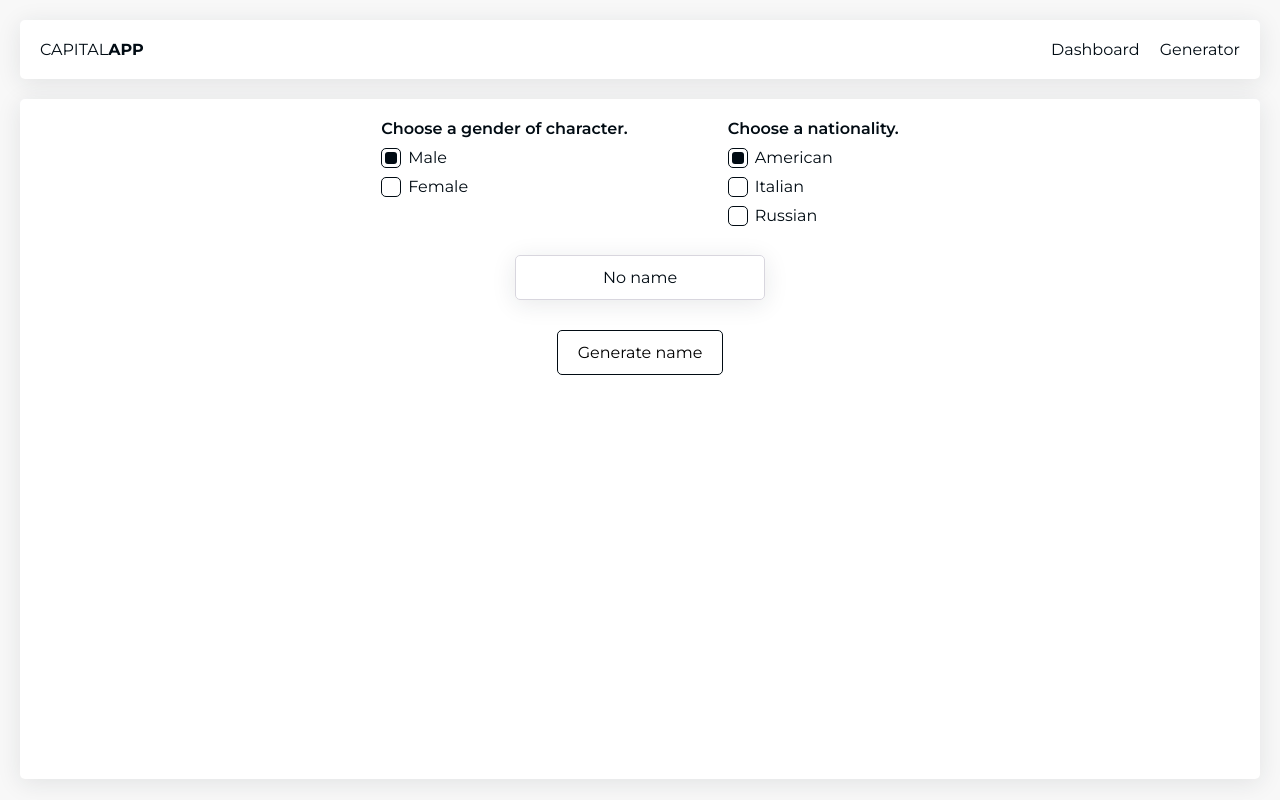
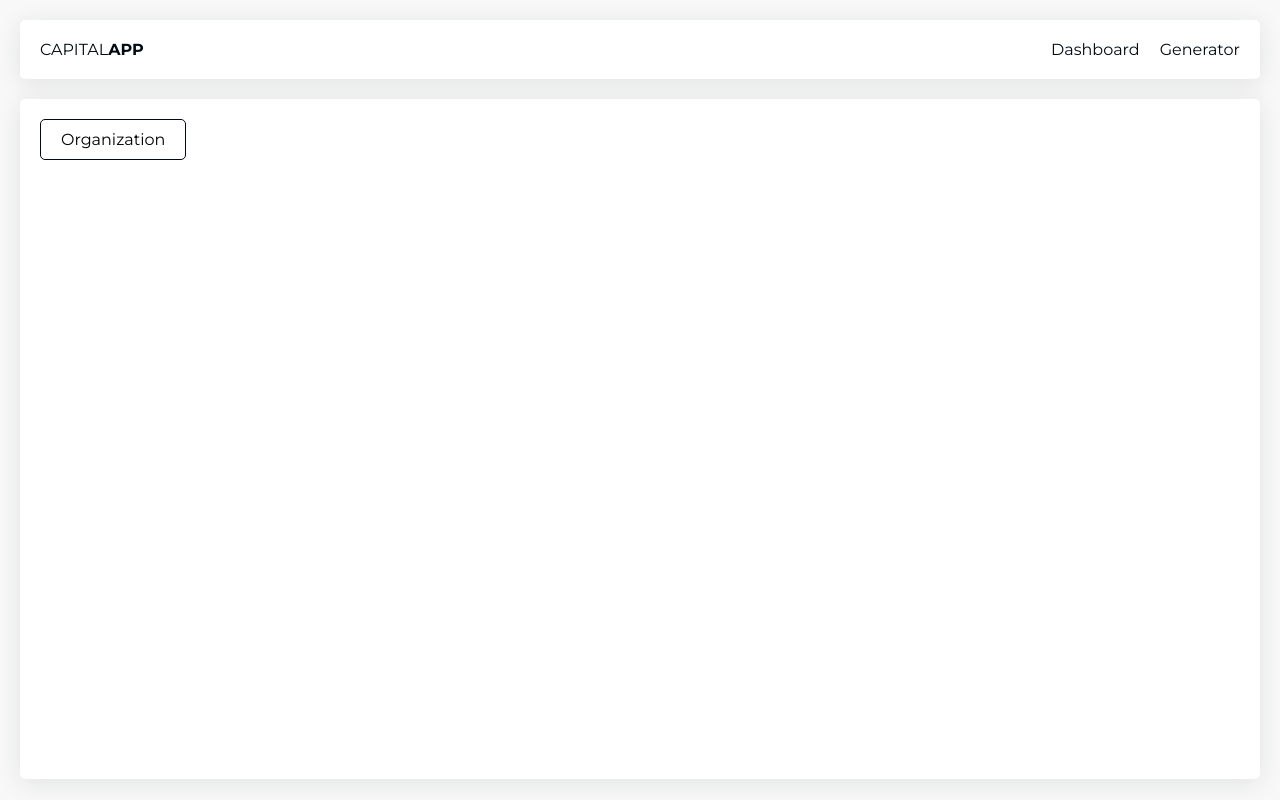
Before and after one commit to HardCodeMatter/capital-app, a React (Create React App) app: page / in a window 1280 px wide. Before the commit this address led to /generator. Built offline with nearby package versions, Linux system fonts and the light colour scheme.

Commit message:
connected styled-components and created Dropdown UI component

```diff
--- a/package.json
+++ b/package.json
@@ -10,6 +10,7 @@
 		"react-dom": "^18.2.0",
 		"react-router-dom": "^6.3.0",
 		"react-scripts": "5.0.1",
+		"styled-components": "^5.3.5",
 		"web-vitals": "^2.1.4"
 	},
 	"scripts": {
--- a/src/components/Button/Button.module.css
+++ b/src/components/Button/Button.module.css
@@ -4,7 +4,7 @@
     background: none;
     cursor: pointer;
 
-    padding: 12px 20px;
+    padding: 10px 20px;
 }
 
 .button:hover {
--- /dev/null
+++ b/src/components/Dropdown/Dropdown.jsx
@@ -0,0 +1,55 @@
+import React, { useState } from 'react';
+import styled from 'styled-components';
+
+import { DropdownItem } from 'components/Dropdown/DropdownItem';
+
+export const Dropdown = ({ label, items }) => {
+	const [isOpen, setOpen] = useState(false);
+	const [selectedItem, setSelectedItem] = useState(null);
+
+	const handleOpen = () => setOpen(!isOpen);
+
+	return (
+		<Wrapper>
+			<Control onClick={handleOpen} type="button">
+				{selectedItem === null ? label : items[selectedItem - 1].label}
+			</Control>
+			{isOpen && (
+				<Menu>
+					{items.map(({ label, value }) => (
+						<DropdownItem
+							key={value}
+							onClick={() => {
+								setSelectedItem(value);
+								setOpen(!isOpen);
+							}}
+							label={label}
+						/>
+					))}
+				</Menu>
+			)}
+		</Wrapper>
+	);
+};
+
+const Wrapper = styled.div`
+	max-width: 300px;
+`;
+
+const Control = styled.button`
+	border: 1px solid #010b13;
+	border-radius: 5px;
+	cursor: pointer;
+
+	padding: 10px 20px;
+	margin-bottom: 5px;
+`;
+
+const Menu = styled.div`
+	border-radius: 5px;
+	box-shadow: 0 10px 24px 0 rgba(34, 41, 47, 0.1);
+	overflow-y: auto;
+	width: 230px;
+
+	padding: 5px 0;
+`;
--- /dev/null
+++ b/src/components/Dropdown/DropdownItem.jsx
@@ -0,0 +1,14 @@
+import React from 'react';
+import styled from 'styled-components';
+
+export const DropdownItem = ({ onClick, label }) => {
+	return <Wrapper onClick={onClick}>{label}</Wrapper>;
+};
+
+const Wrapper = styled.div`
+	padding: 10px 20px;
+
+	&:hover {
+		background-color: rgba(75, 75, 75, 0.09);
+	}
+`;
--- a/src/pages/Dashboard/Dashboard.jsx
+++ b/src/pages/Dashboard/Dashboard.jsx
@@ -1,12 +1,18 @@
 import React from 'react';
-import { Navigate } from 'react-router-dom';
 
-import styles from './Dashboard.module.css';
+import { Dropdown } from 'components/Dropdown/Dropdown';
 
 export const Dashboard = () => {
+	const items = [
+		{ label: 'Los Santos Police', value: 1 },
+		{ label: 'San Fierro Police', value: 2 },
+		{ label: 'Las Venturas Police', value: 3 },
+		{ label: 'Federal Bureau', value: 4 },
+	];
+
 	return (
 		<div>
-			<Navigate to="/generator" replace />
+			<Dropdown label="Organization" items={items} />
 		</div>
 	);
 };
```
Also changed, not shown: 1 other file (tests, documents, lock files or other folders).
